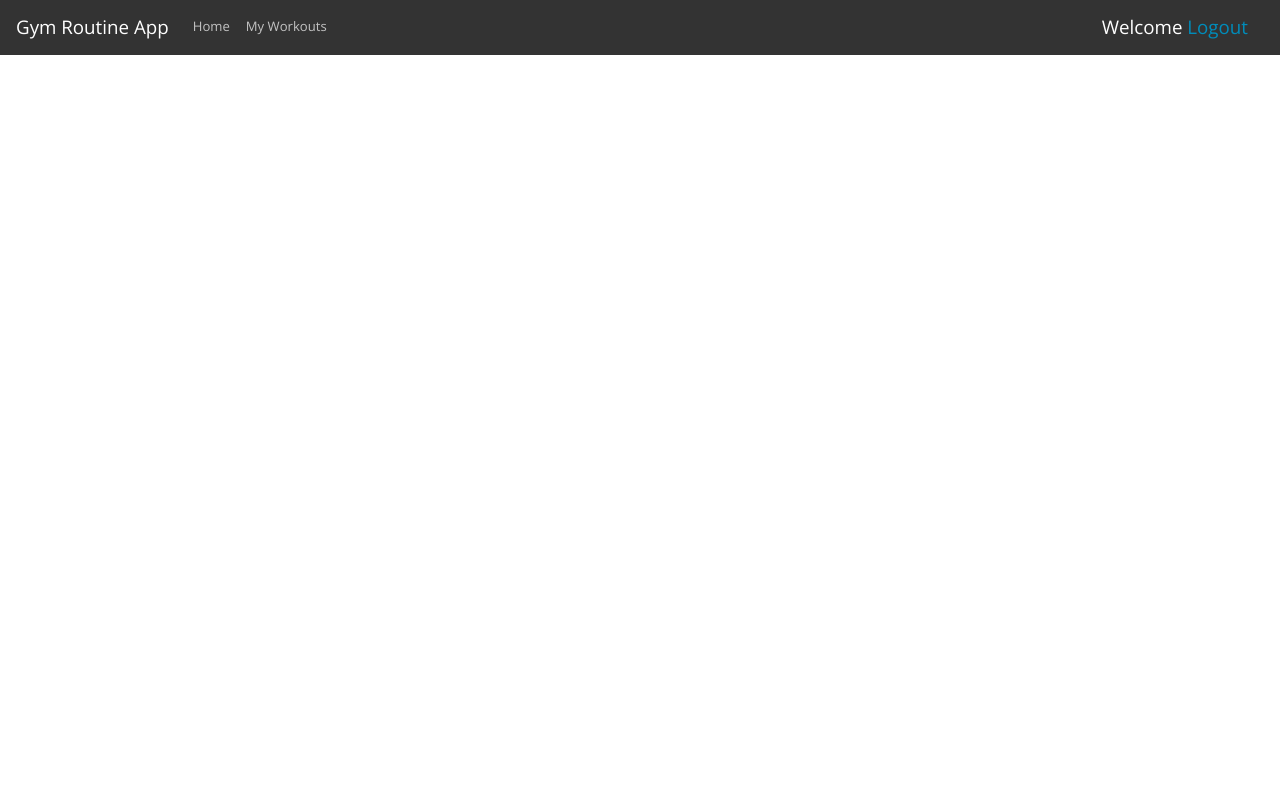
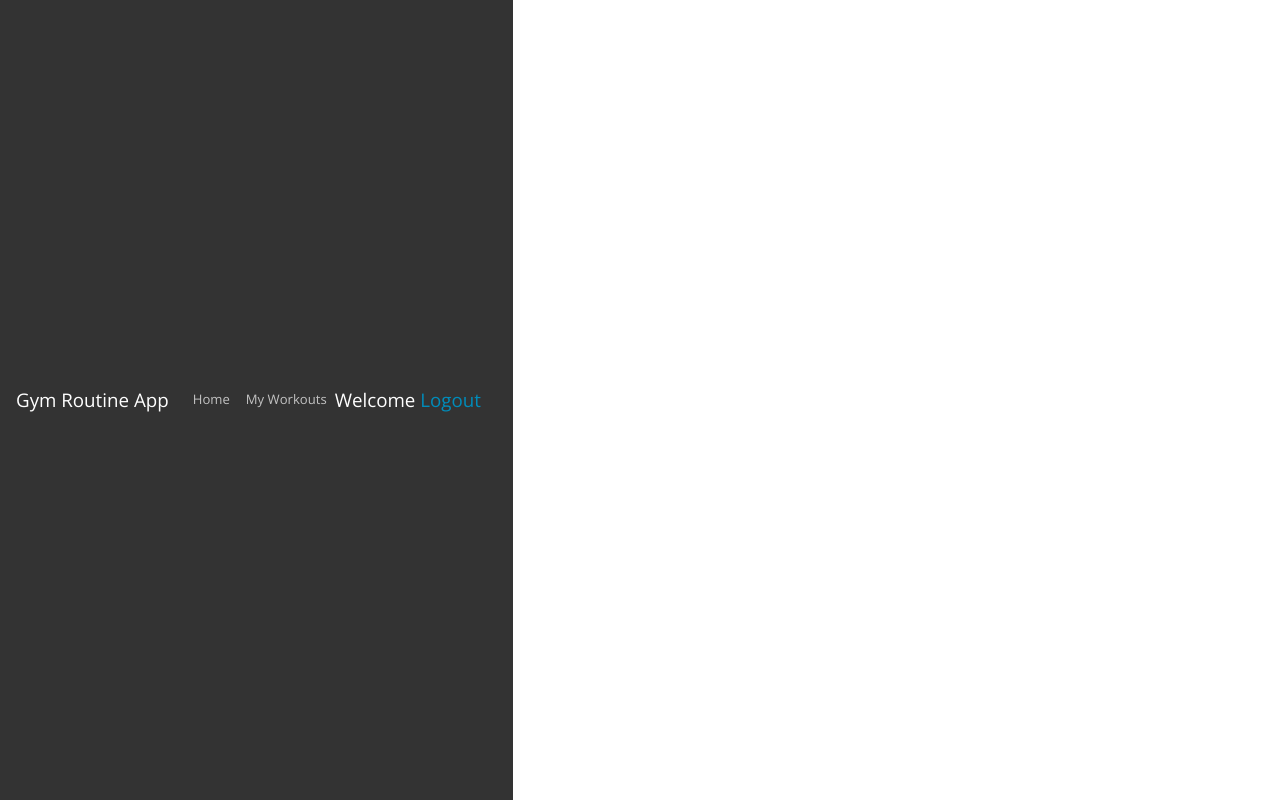
Before and after one commit to PALWolfOS/Gym-Routine, a Flask app: template templates/gym-routine-app/base.html in a window 1280 px wide. Run offline with Flask 2, Linux system fonts and the light colour scheme; the template is opened without the code that fills it, so the values that code supplies are empty; parts of the project's set-up code (start-up, migrations or seed data) failed here and were passed over; some libraries are stand-ins or nearby versions.

Commit message:
Update base.html

```diff
--- a/templates/gym-routine-app/base.html
+++ b/templates/gym-routine-app/base.html
@@ -4,7 +4,25 @@
     <meta charset="UTF-8">
     <title>{%block title%}{%endblock%}</title>
     <link rel="stylesheet" type="text/css" href="{{ url_for('static', filename='css/bootstrap.min.css') }}" />
+    <style>
+        html,body {
+          height:100%;
+          width:100%;
+          margin:0;
+        }
+
+        body {
+          display:flex;
+        }
+
+        .container {
+            margin:auto;
+            text-align:center;
+        }
+    </style>
+
 </head>
+
 <body>
     <nav class="navbar navbar-expand-lg navbar-dark bg-dark">
 
```
